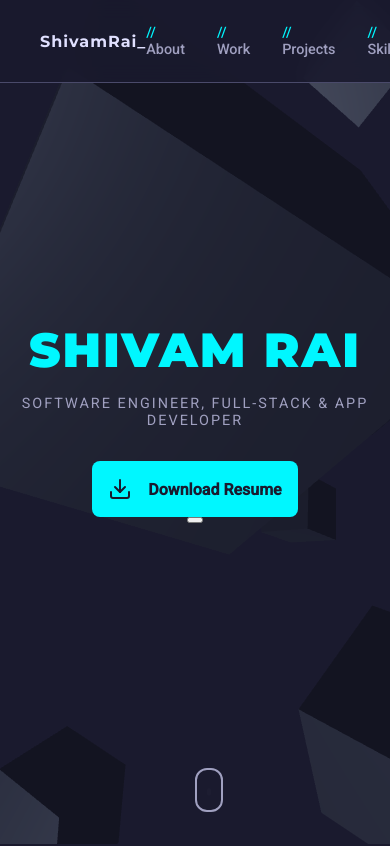
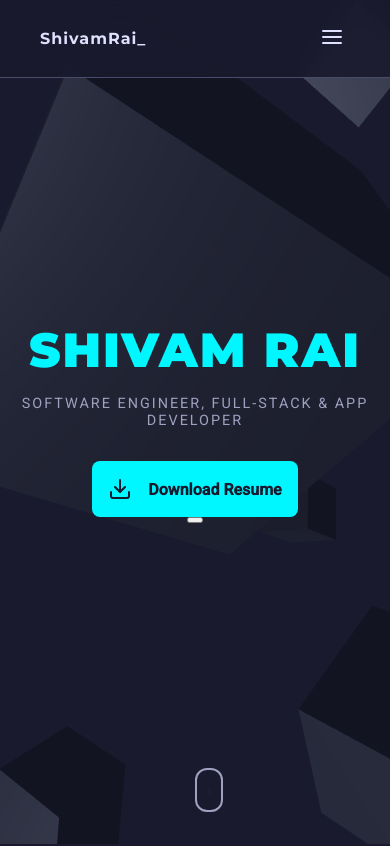
Before and after one commit to irony-man/portfolio, a Next.js app: page / in a window 390 px wide. Shown: the top 846 px of the page. Built offline with nearby package versions, Linux system fonts and the light colour scheme.

Commit message:
Mobile nav added

```diff
--- a/components/common/Navbar.jsx
+++ b/components/common/Navbar.jsx
@@ -1,10 +1,16 @@
+import React, { useState } from "react";
+import MenuIcon from "@/icons/MenuIcon";
+import CloseIcon from "@/icons/CloseIcon";
 
-const Navbar = () => (
+const Navbar = () => {
+    const [isOpen, setIsOpen] = useState(false);
+
+    return (
         <nav className="main-nav">
             <a href="#" className="nav-brand">
                 ShivamRai_
             </a>
-        <div className="nav-links">
+            <div className="nav-links-desktop">
                 <a href="#about">
                     <span>//</span> About
                 </a>
@@ -21,7 +27,35 @@ const Navbar = () => (
                     <span>//</span> Contact
                 </a>
             </div>
+            <div className="nav-mobile-toggle">
+                <button
+                    onClick={() => setIsOpen(!isOpen)}
+                    aria-label="Toggle menu"
+                >
+                    {isOpen ? <CloseIcon /> : <MenuIcon />}
+                </button>
+            </div>
+            {isOpen && (
+                <div className="nav-mobile-menu">
+                    <a href="#about" onClick={() => setIsOpen(false)}>
+                        <span>//</span> About
+                    </a>
+                    <a href="#work" onClick={() => setIsOpen(false)}>
+                        <span>//</span> Work
+                    </a>
+                    <a href="#projects" onClick={() => setIsOpen(false)}>
+                        <span>//</span> Projects
+                    </a>
+                    <a href="#skills" onClick={() => setIsOpen(false)}>
+                        <span>//</span> Skills
+                    </a>
+                    <a href="#contact" onClick={() => setIsOpen(false)}>
+                        <span>//</span> Contact
+                    </a>
+                </div>
+            )}
         </nav>
     );
+};
 
 export default Navbar;
--- /dev/null
+++ b/icons/CloseIcon.jsx
@@ -0,0 +1,20 @@
+
+const CloseIcon = ({ className, size = 24, color = "currentColor" }) => (
+    <svg
+        xmlns="http://www.w3.org/2000/svg"
+        width={size}
+        height={size}
+        viewBox="0 0 24 24"
+        fill="none"
+        stroke={color}
+        strokeWidth="2"
+        strokeLinecap="round"
+        strokeLinejoin="round"
+        className={className}
+    >
+        <line x1="18" y1="6" x2="6" y2="18"></line>
+        <line x1="6" y1="6" x2="18" y2="18"></line>
+    </svg>
+);
+
+export default CloseIcon;
--- /dev/null
+++ b/icons/MenuIcon.jsx
@@ -0,0 +1,21 @@
+
+const MenuIcon = ({ className, size = 24, color = "currentColor" }) => (
+    <svg
+        xmlns="http://www.w3.org/2000/svg"
+        width={size}
+        height={size}
+        viewBox="0 0 24 24"
+        fill="none"
+        stroke={color}
+        strokeWidth="2"
+        strokeLinecap="round"
+        strokeLinejoin="round"
+        className={className}
+    >
+        <line x1="3" y1="12" x2="21" y2="12"></line>
+        <line x1="3" y1="6" x2="21" y2="6"></line>
+        <line x1="3" y1="18" x2="21" y2="18"></line>
+    </svg>
+);
+
+export default MenuIcon;
--- a/styles/globals.css
+++ b/styles/globals.css
@@ -46,6 +46,11 @@ body {
     border-bottom: 1px solid var(--border-color);
 }
 
+.main-nav a span {
+    color: var(--accent-color);
+    margin-right: 0.5rem;
+}
+
 .nav-brand {
     font-family: "Montserrat", sans-serif;
     font-weight: 700;
@@ -54,11 +59,11 @@ body {
     letter-spacing: 1px;
 }
 
-.nav-links {
+.nav-links-desktop {
     display: flex;
     gap: 2rem;
 }
-.nav-links a {
+.nav-links-desktop a {
     color: var(--secondary-text);
     text-decoration: none;
     transition: color 0.3s ease;
@@ -66,13 +71,44 @@ body {
     font-weight: 500;
 }
 
-.nav-links a:hover {
+.nav-links-desktop a:hover {
     color: var(--accent-color);
 }
 
-.nav-links a span {
-    color: var(--accent-color);
-    margin-right: 0.5rem;
+.nav-mobile-toggle {
+    display: none;
+}
+
+.nav-mobile-toggle button {
+    background: none;
+    border: none;
+    color: var(--primary-text);
+    cursor: pointer;
+}
+
+.nav-mobile-menu {
+    position: absolute;
+    height: 100vh;
+    top: 100%;
+    left: 0;
+    right: 0;
+    background-color: var(--nav-bg-color);
+    backdrop-filter: blur(10px);
+    -webkit-backdrop-filter: blur(10px);
+    display: flex;
+    flex-direction: column;
+    align-items: center;
+    padding: 2rem 0;
+    gap: 1.5rem;
+    border-bottom: 1px solid var(--border-color);
+    display: none;
+}
+
+.nav-mobile-menu a {
+    color: var(--primary-text);
+    text-decoration: none;
+    font-size: 1.2rem;
+    font-weight: 500;
 }
 
 .hero {
@@ -415,6 +451,15 @@ footer {
 }
 
 @media screen and (max-width: 768px) {
+    .nav-links-desktop {
+        display: none;
+    }
+    .nav-mobile-toggle {
+        display: block;
+    }
+    .nav-mobile-menu {
+        display: flex;
+    }
     .card {
         padding: 0.5rem;
     }
```
Lines whose indentation alone changed are shown as unchanged.
